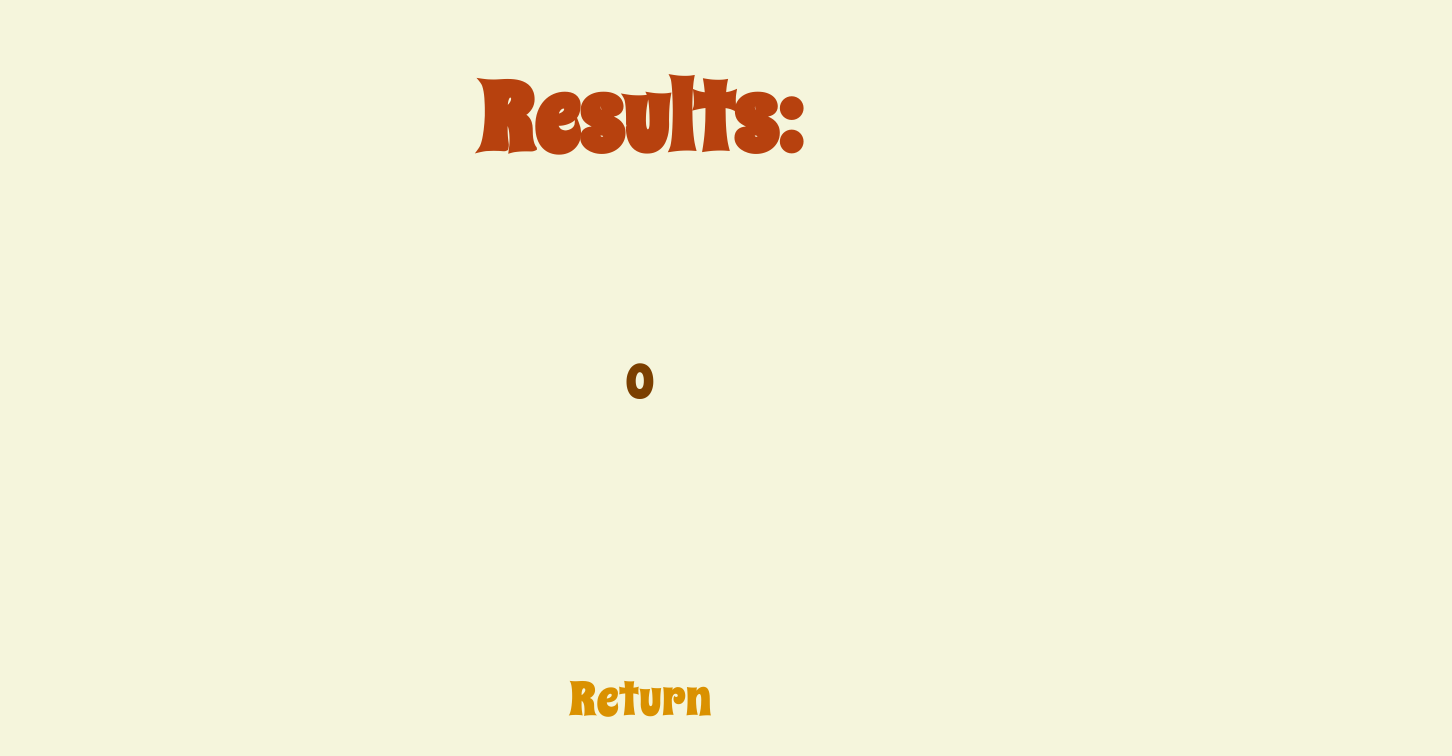
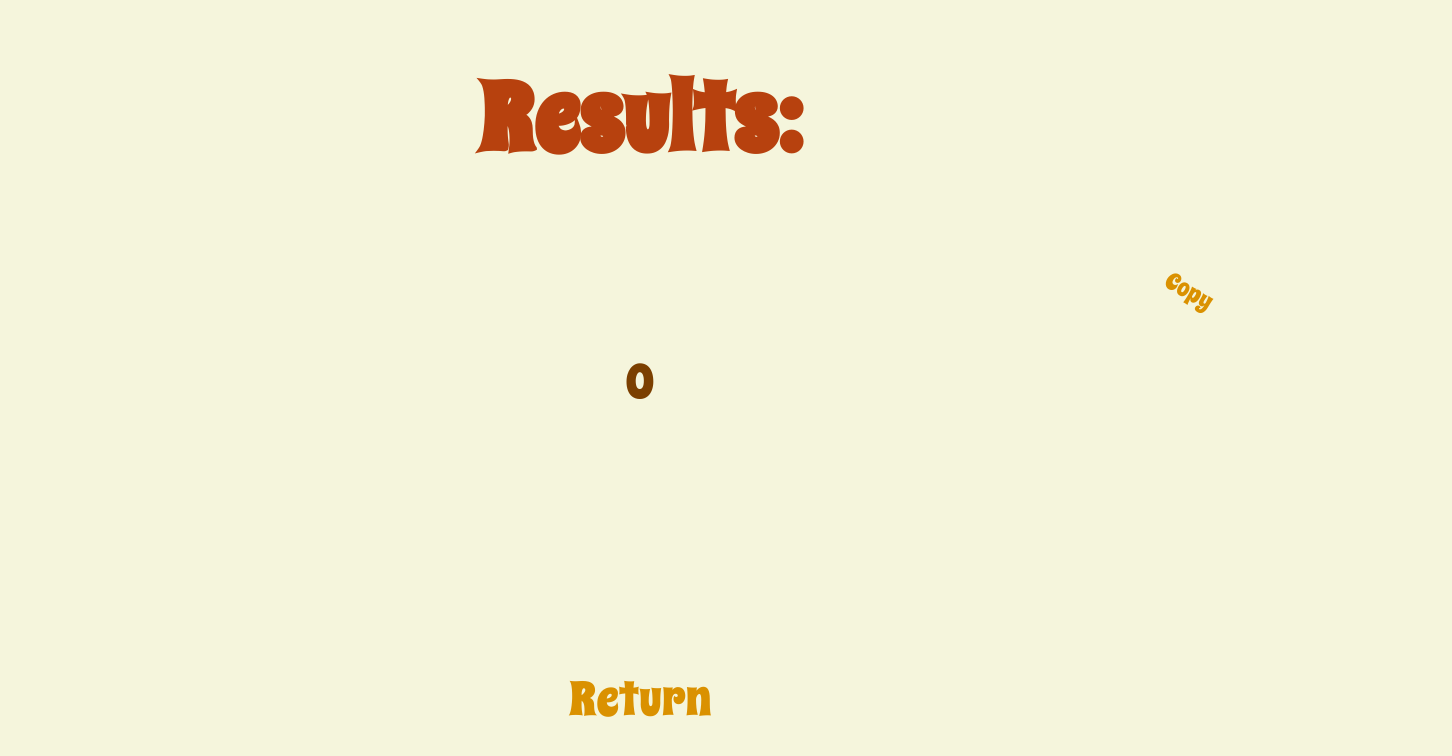
Before and after one commit to Mouzone/rng, a SvelteKit app: page / in a window 1280 px wide. Both pictures are taken after a click on the button "Generate". Shown: the top 756 px of the page, 1452 px wide, since content can reach past the window. Built offline with nearby package versions, Linux system fonts and the light colour scheme.

Commit message:
Add copy button and style it appropriately

```diff
--- a/src/routes/+page.svelte
+++ b/src/routes/+page.svelte
@@ -73,6 +73,11 @@
 <div id="page">
 	{#if results.length > 0}
 		<h1>Results:</h1>
+		<button
+			id="copy-button"
+			onclick={() => navigator.clipboard.writeText(results.join(", "))}
+			>Copy</button
+		>
 		<div id="results-container">
 			{#each results as result}
 				<p class="result">{result}</p>
@@ -263,6 +268,13 @@
 		margin: 0;
 		padding: 0;
 	}
+	#copy-button {
+		position: absolute;
+		top: -7.5em;
+		right: 2.5em;
+		font-size: 0.5em;
+		transform: rotate(30deg);
+	}
 	@media (max-width: 640px) {
 		#page {
 			font-size: 2.6em;
```
